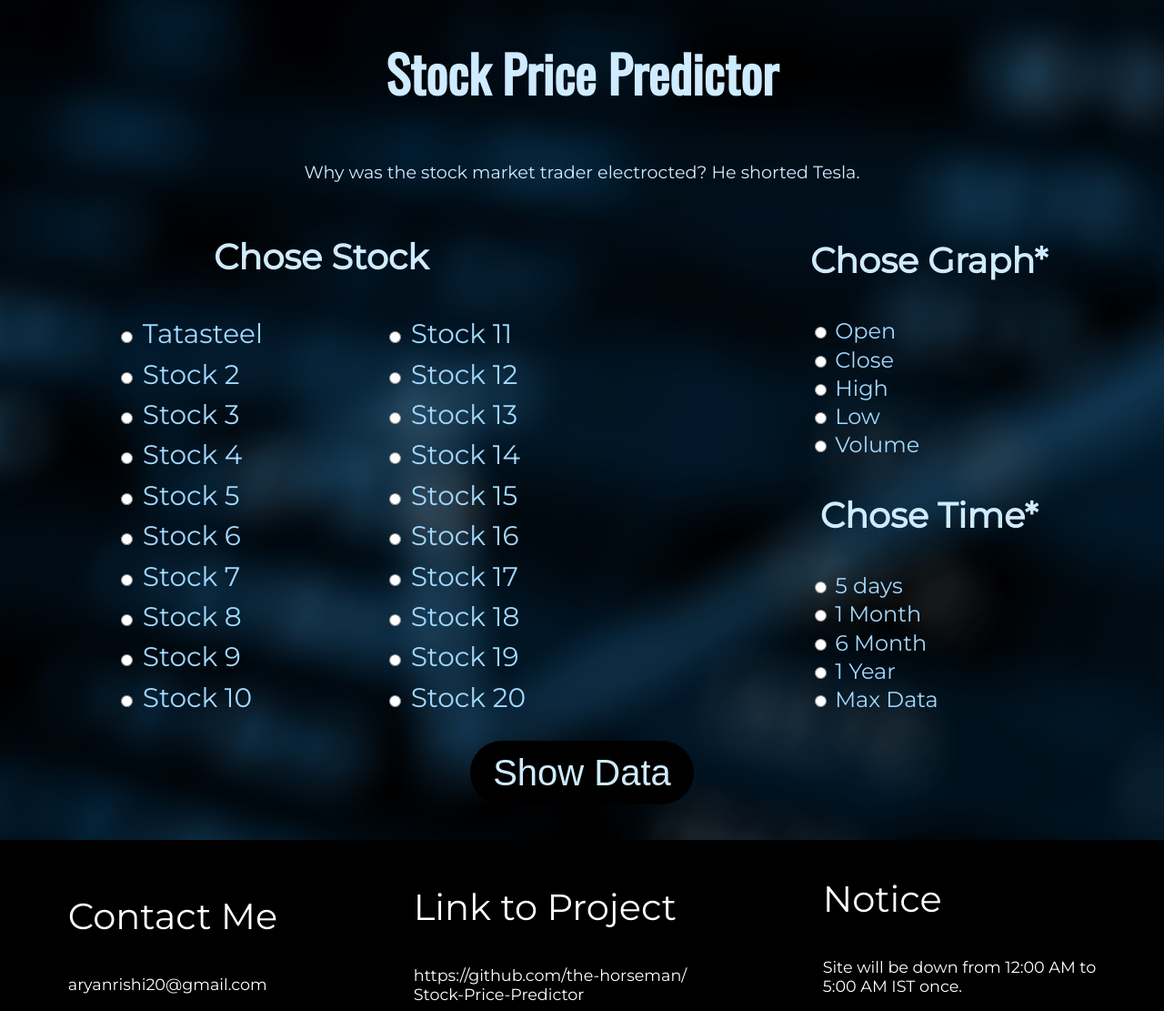
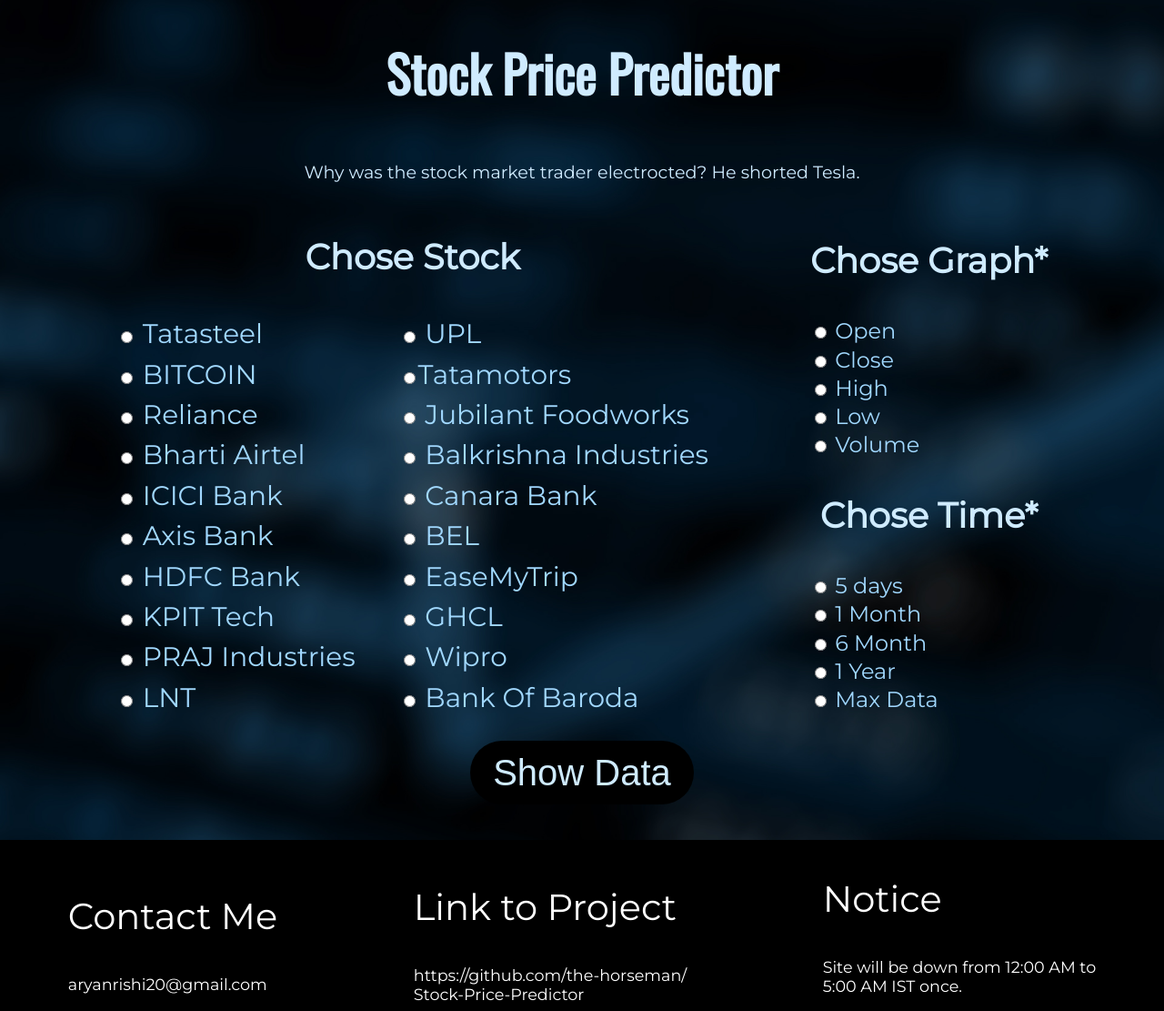
Before and after one commit to the-horseman/Stock-Price-Predictor, a Flask app: page / in a window 1280 px wide. Shown: the whole page at 91% size. Run offline with Flask 2, Linux system fonts and the light colour scheme; some libraries are stand-ins or nearby versions.

Commit message:
Added Stocks in HTML

```diff
--- a/templates/index.html
+++ b/templates/index.html
@@ -31,46 +31,46 @@
                     <div id="stck_frm1">
                         <input type="radio" id="st1" name="stock_selection" value="Tatasteel">
                         <label for="st1">Tatasteel</label><br>
-                        <input type="radio" id="st2" name="stock_selection" value="Stock 2">
-                        <label for="st2">Stock 2</label><br>
-                        <input type="radio" id="st3" name="stock_selection" value="Stock 3">
-                        <label for="st3">Stock 3</label><br>
-                        <input type="radio" id="st4" name="stock_selection" value="Stock 4">
-                        <label for="st4">Stock 4</label><br>
-                        <input type="radio" id="st5" name="stock_selection" value="Stock 5">
-                        <label for="st5">Stock 5</label><br>
-                        <input type="radio" id="st6" name="stock_selection" value="Stock 6">
-                        <label for="st6">Stock 6</label><br>
-                        <input type="radio" id="st7" name="stock_selection" value="Stock 7">
-                        <label for="st7">Stock 7</label><br>
-                        <input type="radio" id="st8" name="stock_selection" value="Stock 8">
-                        <label for="st8">Stock 8</label><br>
-                        <input type="radio" id="st9" name="stock_selection" value="Stock 9">
-                        <label for="st9">Stock 9</label><br>
-                        <input type="radio" id="st10" name="stock_selection" value="Stock 10">
-                        <label for="st10">Stock 10</label><br>
+                        <input type="radio" id="st2" name="stock_selection" value="BITCOIN">
+                        <label for="st2">BITCOIN</label><br>
+                        <input type="radio" id="st3" name="stock_selection" value="Reliance">
+                        <label for="st3">Reliance</label><br>
+                        <input type="radio" id="st4" name="stock_selection" value="Bharti_Airtel">
+                        <label for="st4">Bharti Airtel</label><br>
+                        <input type="radio" id="st5" name="stock_selection" value="ICICI_Bank">
+                        <label for="st5">ICICI Bank</label><br>
+                        <input type="radio" id="st6" name="stock_selection" value="Axis_Bank">
+                        <label for="st6">Axis Bank</label><br>
+                        <input type="radio" id="st7" name="stock_selection" value="HDFC_Bank">
+                        <label for="st7">HDFC Bank</label><br>
+                        <input type="radio" id="st8" name="stock_selection" value="KPIT_Tech">
+                        <label for="st8">KPIT Tech</label><br>
+                        <input type="radio" id="st9" name="stock_selection" value="PRAJ_Industries">
+                        <label for="st9">PRAJ Industries</label><br>
+                        <input type="radio" id="st10" name="stock_selection" value="LNT">
+                        <label for="st10">LNT</label><br>
                     </div>
                     <div id="stck_frm2">
-                        <input type="radio" id="st11" name="stock_selection" value="Stock 11">
-                        <label for="st11">Stock 11</label><br>
-                        <input type="radio" id="st12" name="stock_selection" value="Stock 12">
-                        <label for="st12">Stock 12</label><br>
-                        <input type="radio" id="st13" name="stock_selection" value="Stock 13">
-                        <label for="st13">Stock 13</label><br>
-                        <input type="radio" id="st14" name="stock_selection" value="Stock 14">
-                        <label for="st14">Stock 14</label><br>
-                        <input type="radio" id="st15" name="stock_selection" value="Stock 15">
-                        <label for="st15">Stock 15</label><br>
-                        <input type="radio" id="st16" name="stock_selection" value="Stock 16">
-                        <label for="st16">Stock 16</label><br>
-                        <input type="radio" id="st17" name="stock_selection" value="Stock 17">
-                        <label for="st17">Stock 17</label><br>
-                        <input type="radio" id="st18" name="stock_selection" value="Stock 18">
-                        <label for="st18">Stock 18</label><br>
-                        <input type="radio" id="st19" name="stock_selection" value="Stock 19">
-                        <label for="st19">Stock 19</label><br>
-                        <input type="radio" id="st20" name="stock_selection" value="Stock 20">
-                        <label for="st20">Stock 20</label><br>
+                        <input type="radio" id="st11" name="stock_selection" value="UPL">
+                        <label for="st11">UPL</label><br>
+                        <input type="radio" id="st12" name="stock_selection" value="Tatamotors>
+                        <label for="st12">Tatamotors</label><br>
+                        <input type="radio" id="st13" name="stock_selection" value="Jubilant_Foodworks">
+                        <label for="st13">Jubilant Foodworks</label><br>
+                        <input type="radio" id="st14" name="stock_selection" value="Balkrishna_Industries">
+                        <label for="st14">Balkrishna Industries</label><br>
+                        <input type="radio" id="st15" name="stock_selection" value="Canara_Bank">
+                        <label for="st15">Canara Bank</label><br>
+                        <input type="radio" id="st16" name="stock_selection" value="BEL">
+                        <label for="st16">BEL</label><br>
+                        <input type="radio" id="st17" name="stock_selection" value="EaseMyTrip">
+                        <label for="st17">EaseMyTrip</label><br>
+                        <input type="radio" id="st18" name="stock_selection" value="GHCL">
+                        <label for="st18">GHCL</label><br>
+                        <input type="radio" id="st19" name="stock_selection" value="Wipro">
+                        <label for="st19">Wipro</label><br>
+                        <input type="radio" id="st20" name="stock_selection" value="Bank Of Baroda">
+                        <label for="st20">Bank Of Baroda</label><br>
                     </div>
                 </div>
             </div>
```
